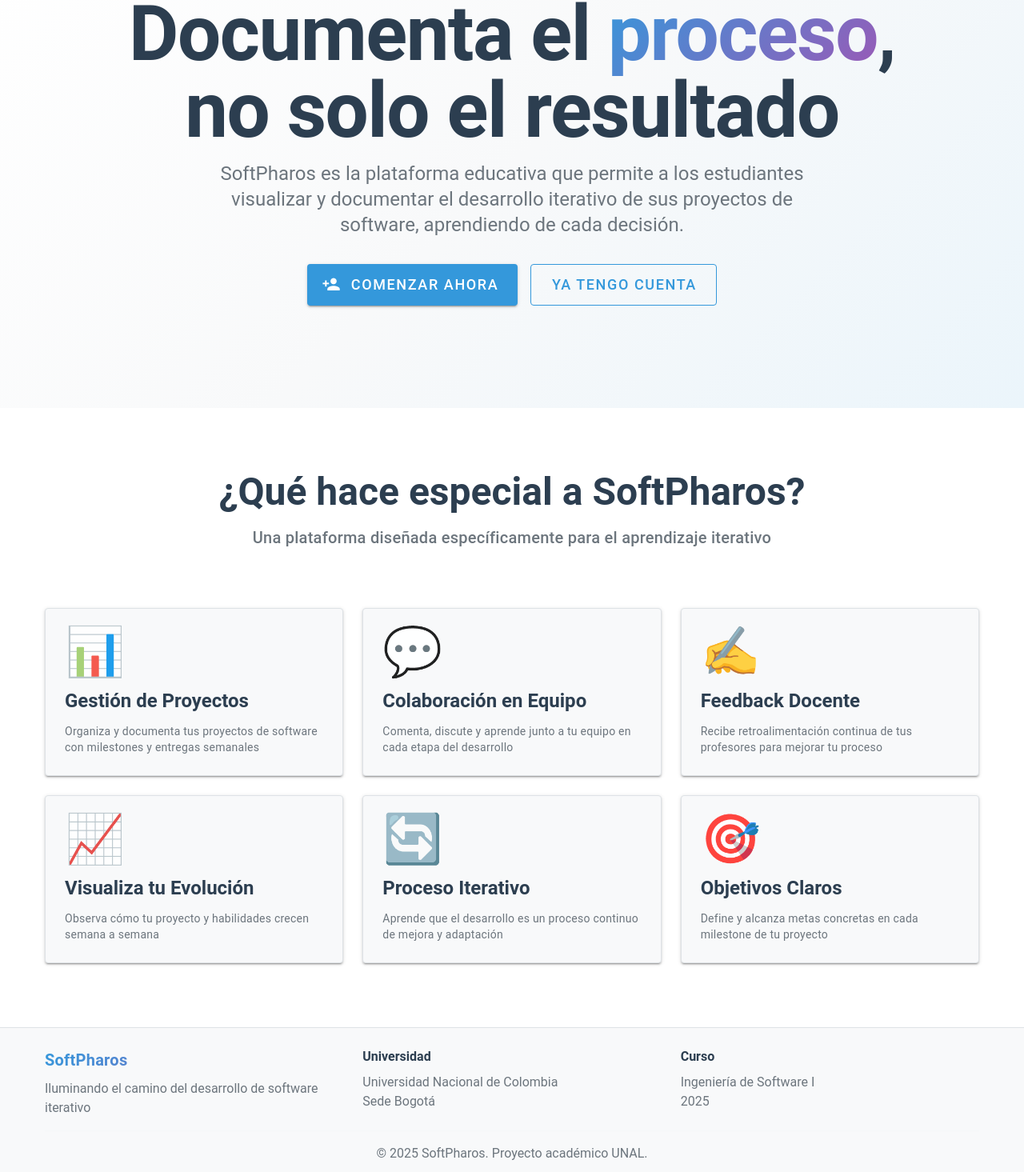
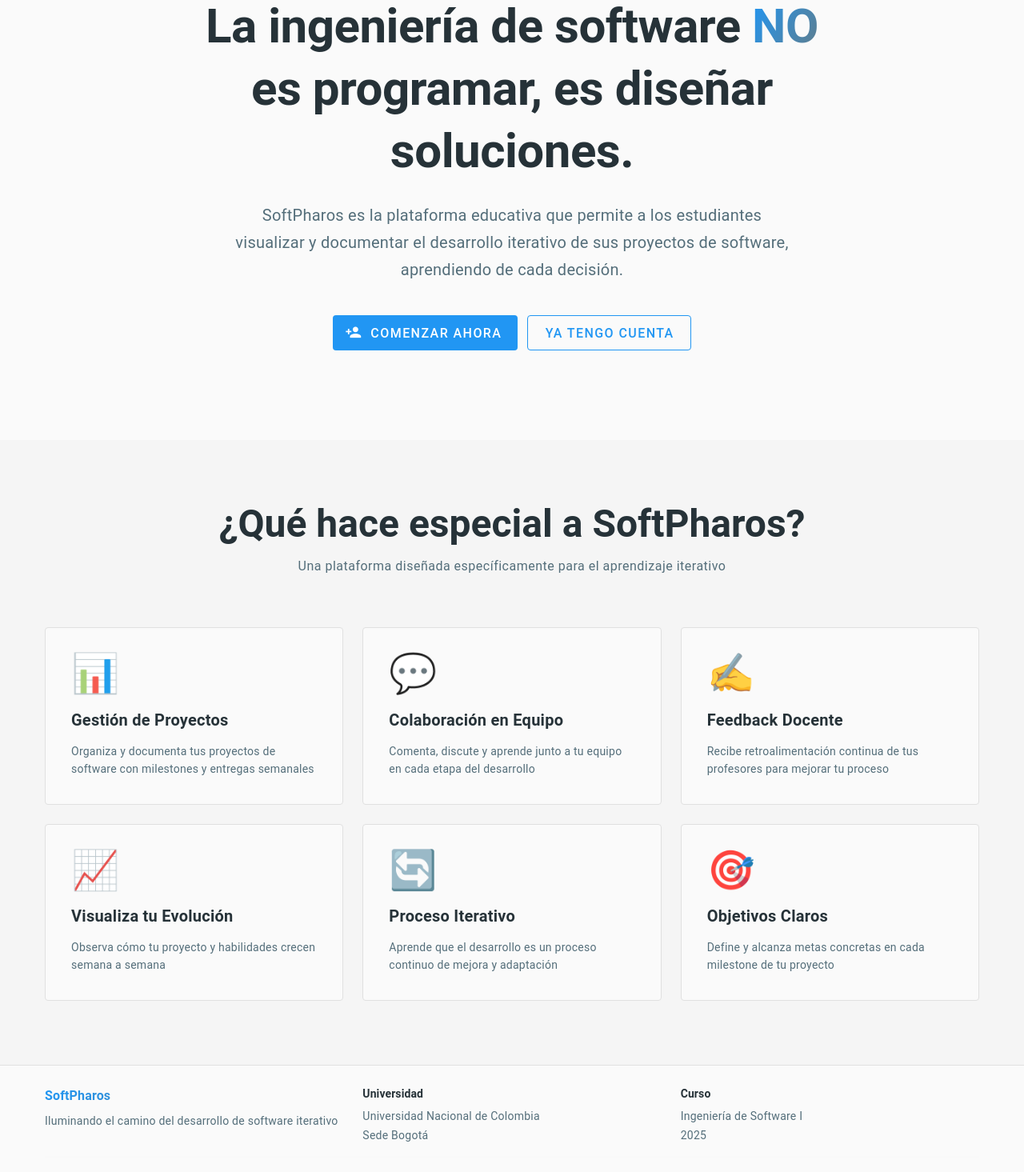
Before and after one commit to OscarAlvarezRodriguez/SoftPharos, a Vue app in the folder frontend/: page / in a window 1280 px wide. Shown: the part 150-1615 px from the top of the page at 80% size. Built offline with nearby package versions, Linux system fonts and the light colour scheme.

Commit message:
Update landing paging

```diff
--- a/frontend/src/assets/styles/theme.css
+++ b/frontend/src/assets/styles/theme.css
@@ -1,62 +1,58 @@
 :root {
-  --color-background: #ffffff;
-  --color-background-soft: #f8f9fa;
-  --color-background-mute: #e9ecef;
-  --color-primary-light: #ebf5fb;
+  --color-background: #fafafa;
+  --color-background-soft: #f5f5f5;
+  --color-background-mute: #eeeeee;
+  --color-primary-light: #f0f4f8;
 
-  --color-text: #2c3e50;
-  --color-text-secondary: #6c757d;
+  --color-text: #263238;
+  --color-text-secondary: #546e7a;
 
-  --color-primary: #3498db;
-  --color-primary-hover: #2980b9;
-  --color-accent: #9b59b6;
-  --color-accent-hover: #8e44ad;
+  --color-primary: #2196F3;
+  --color-primary-hover: #1976D2;
+  --color-accent: #607D8B;
+  --color-accent-hover: #455A64;
 
-  --color-border: #dee2e6;
-  --color-shadow: rgba(0, 0, 0, 0.1);
+  --color-border: #e0e0e0;
+  --color-shadow: rgba(0, 0, 0, 0.05);
 
-  --color-success: #27ae60;
-  --color-warning: #f39c12;
-  --color-danger: #e74c3c;
+  --color-success: #43A047;
+  --color-warning: #FB8C00;
+  --color-danger: #E53935;
 }
 
 [data-theme='dark'] {
-  --color-background: #1a1a2e;
-  --color-background-soft: #16213e;
-  --color-background-mute: #0f1624;
-  --color-primary-light: #1b4f72;
+  --color-background: #212121;
+  --color-background-soft: #2c2c2c;
+  --color-background-mute: #1a1a1a;
+  --color-primary-light: #263238;
 
-  --color-text: #eaeaea;
-  --color-text-secondary: #a0a0a0;
+  --color-text: #eceff1;
+  --color-text-secondary: #90a4ae;
 
-  --color-primary: #5dade2;
-  --color-primary-hover: #3498db;
-  --color-accent: #bb8fce;
-  --color-accent-hover: #9b59b6;
+  --color-primary: #42A5F5;
+  --color-primary-hover: #2196F3;
+  --color-accent: #78909C;
+  --color-accent-hover: #90A4AE;
 
-  --color-border: #2c3e50;
-  --color-shadow: rgba(0, 0, 0, 0.5);
+  --color-border: #37474f;
+  --color-shadow: rgba(0, 0, 0, 0.3);
 
-  --color-success: #2ecc71;
-  --color-warning: #f39c12;
-  --color-danger: #e74c3c;
+  --color-success: #66BB6A;
+  --color-warning: #FFA726;
+  --color-danger: #EF5350;
 }
 
 * {
-  transition: background-color 0.3s ease, color 0.3s ease, border-color 0.3s ease;
+  transition: background-color 0.2s ease, color 0.2s ease, border-color 0.2s ease;
 }
 
 .gradient-text {
-  background: linear-gradient(135deg, var(--color-primary), var(--color-accent));
+  background: linear-gradient(120deg, var(--color-primary), var(--color-accent));
   -webkit-background-clip: text;
   -webkit-text-fill-color: transparent;
   background-clip: text;
 }
 
 .hero-background {
-  background: linear-gradient(135deg,
-    var(--color-background) 0%,
-    var(--color-background-soft) 50%,
-    var(--color-primary-light) 100%
-  );
+  background-color: var(--color-background);
 }
--- a/frontend/src/components/home/HomeFeatures.vue
+++ b/frontend/src/components/home/HomeFeatures.vue
@@ -1,12 +1,12 @@
 <template>
-  <div class="py-16" style="background-color: var(--color-background);">
+  <div class="py-12 py-md-16" style="background-color: var(--color-background-soft);">
     <v-container>
-      <v-row justify="center" class="mb-12">
-        <v-col cols="12" class="text-center">
-          <h2 class="text-h3 font-weight-bold mb-4" style="color: var(--color-text);">
+      <v-row justify="center" class="mb-10">
+        <v-col cols="12" md="10" lg="8" class="text-center">
+          <h2 class="text-h4 text-md-h3 font-weight-bold mb-4" style="color: var(--color-text);">
             ¿Qué hace especial a SoftPharos?
           </h2>
-          <p class="text-h6" style="color: var(--color-text-secondary);">
+          <p class="text-body-1" style="color: var(--color-text-secondary);">
             Una plataforma diseñada específicamente para el aprendizaje iterativo
           </p>
         </v-col>
@@ -21,16 +21,16 @@
           lg="4"
         >
           <v-card
-            elevation="2"
-            class="h-100"
-            style="background-color: var(--color-background-soft); border: 1px solid var(--color-border);"
+            elevation="0"
+            class="h-100 pa-2"
+            style="background-color: var(--color-background); border: 1px solid var(--color-border);"
           >
             <v-card-text class="pa-6">
-              <div class="text-h2 mb-4">{{ feature.icon }}</div>
-              <h3 class="text-h5 font-weight-bold mb-3" style="color: var(--color-text);">
+              <div class="text-h3 mb-4">{{ feature.icon }}</div>
+              <h3 class="text-h6 font-weight-bold mb-3" style="color: var(--color-text);">
                 {{ feature.title }}
               </h3>
-              <p style="color: var(--color-text-secondary);">
+              <p class="text-body-2" style="color: var(--color-text-secondary); line-height: 1.6;">
                 {{ feature.description }}
               </p>
             </v-card-text>
--- a/frontend/src/components/home/HomeHero.vue
+++ b/frontend/src/components/home/HomeHero.vue
@@ -1,24 +1,24 @@
 <template>
-  <div class="hero-background py-16">
+  <div class="hero-background py-12 py-md-16">
     <v-container>
       <v-row justify="center">
-        <v-col cols="12" class="text-center">
-          <h1 class="text-h2 text-sm-h1 font-weight-bold mb-4" style="color: var(--color-text);">
-            Documenta el <span class="gradient-text">proceso</span>,<br>
-            no solo el resultado
+        <v-col cols="12" md="10" lg="8" class="text-center">
+          <h1 class="text-h3 text-md-h2 font-weight-bold mb-6" style="color: var(--color-text); line-height: 1.3;">
+            La ingeniería de software <span class="gradient-text">NO</span> es programar, es diseñar soluciones.
           </h1>
 
-          <p class="text-h6 text-sm-h5 mb-8 mx-auto" style="color: var(--color-text-secondary); max-width: 800px;">
+          <p class="text-body-1 text-md-h6 mb-10 mx-auto" style="color: var(--color-text-secondary); max-width: 700px; line-height: 1.7; font-weight: 400;">
             SoftPharos es la plataforma educativa que permite a los estudiantes visualizar
             y documentar el desarrollo iterativo de sus proyectos de software, aprendiendo
             de cada decisión.
           </p>
 
-          <div class="d-flex flex-column flex-sm-row justify-center ga-4 mb-12">
+          <div class="d-flex flex-column flex-sm-row justify-center ga-3 mb-8">
             <v-btn
               to="/register"
               color="primary"
-              size="x-large"
+              size="large"
+              elevation="0"
               prepend-icon="mdi-account-plus"
             >
               Comenzar Ahora
@@ -28,7 +28,8 @@
               to="/login"
               variant="outlined"
               color="primary"
-              size="x-large"
+              size="large"
+              elevation="0"
             >
               Ya tengo cuenta
             </v-btn>
--- a/frontend/src/components/layout/AppFooter.vue
+++ b/frontend/src/components/layout/AppFooter.vue
@@ -1,24 +1,24 @@
 <template>
-  <v-footer style="background-color: var(--color-background-soft); border-top: 1px solid var(--color-border);">
+  <v-footer style="background-color: var(--color-background); border-top: 1px solid var(--color-border);">
     <v-container>
       <v-row>
         <v-col cols="12" md="4">
-          <h3 class="gradient-text text-h6 font-weight-bold mb-2">SoftPharos</h3>
-          <p style="color: var(--color-text-secondary);">
+          <h3 class="gradient-text text-subtitle-1 font-weight-bold mb-2">SoftPharos</h3>
+          <p class="text-body-2" style="color: var(--color-text-secondary);">
             Iluminando el camino del desarrollo de software iterativo
           </p>
         </v-col>
 
         <v-col cols="12" md="4">
-          <h4 class="font-weight-bold mb-2" style="color: var(--color-text);">Universidad</h4>
-          <p style="color: var(--color-text-secondary);">Universidad Nacional de Colombia</p>
-          <p style="color: var(--color-text-secondary);">Sede Bogotá</p>
+          <h4 class="text-subtitle-2 font-weight-bold mb-2" style="color: var(--color-text);">Universidad</h4>
+          <p class="text-body-2 mb-1" style="color: var(--color-text-secondary);">Universidad Nacional de Colombia</p>
+          <p class="text-body-2" style="color: var(--color-text-secondary);">Sede Bogotá</p>
         </v-col>
 
         <v-col cols="12" md="4">
-          <h4 class="font-weight-bold mb-2" style="color: var(--color-text);">Curso</h4>
-          <p style="color: var(--color-text-secondary);">Ingeniería de Software I</p>
-          <p style="color: var(--color-text-secondary);">{{ currentYear }}</p>
+          <h4 class="text-subtitle-2 font-weight-bold mb-2" style="color: var(--color-text);">Curso</h4>
+          <p class="text-body-2 mb-1" style="color: var(--color-text-secondary);">Ingeniería de Software I</p>
+          <p class="text-body-2" style="color: var(--color-text-secondary);">{{ currentYear }}</p>
         </v-col>
       </v-row>
 
@@ -26,7 +26,7 @@
 
       <v-row>
         <v-col cols="12" class="text-center">
-          <p style="color: var(--color-text-secondary);">
+          <p class="text-caption" style="color: var(--color-text-secondary);">
             &copy; {{ currentYear }} SoftPharos. Proyecto académico UNAL.
           </p>
         </v-col>
--- a/frontend/src/components/layout/AppNavbar.vue
+++ b/frontend/src/components/layout/AppNavbar.vue
@@ -1,16 +1,16 @@
 <template>
-  <v-app-bar elevation="1" style="background-color: var(--color-background); border-bottom: 1px solid var(--color-border);">
+  <v-app-bar elevation="0" style="background-color: var(--color-background); border-bottom: 1px solid var(--color-border);">
     <v-container class="d-flex align-center">
       <v-app-bar-title>
         <router-link to="/" class="d-flex align-center text-decoration-none">
-          <v-avatar size="40" class="mr-2">
-            <svg width="40" height="40" viewBox="0 0 40 40">
-              <circle cx="20" cy="20" r="18" :fill="colors.primary" opacity="0.2"/>
+          <v-avatar size="36" class="mr-2">
+            <svg width="36" height="36" viewBox="0 0 40 40">
+              <circle cx="20" cy="20" r="18" :fill="colors.primary" opacity="0.15"/>
               <path d="M20 8L28 16L20 24L12 16L20 8Z" :fill="colors.primary"/>
               <path d="M20 16L28 24L20 32L12 24L20 16Z" :fill="colors.accent"/>
             </svg>
           </v-avatar>
-          <span class="gradient-text text-h5 font-weight-bold">SoftPharos</span>
+          <span class="gradient-text text-h6 font-weight-bold">SoftPharos</span>
         </router-link>
       </v-app-bar-title>
 
@@ -20,13 +20,14 @@
         :icon="themeStore.currentTheme === 'dark' ? 'mdi-white-balance-sunny' : 'mdi-weather-night'"
         @click="themeStore.toggleTheme"
         variant="text"
+        size="small"
       ></v-btn>
 
-      <v-btn to="/login" variant="outlined" color="primary" class="ml-2">
+      <v-btn to="/login" variant="text" color="primary" class="ml-2">
         Iniciar Sesión
       </v-btn>
 
-      <v-btn to="/register" color="primary" class="ml-2">
+      <v-btn to="/register" color="primary" elevation="0" class="ml-2">
         Registrarse
       </v-btn>
     </v-container>
--- a/frontend/src/plugins/vuetify.js
+++ b/frontend/src/plugins/vuetify.js
@@ -12,24 +12,28 @@
     themes: {
       light: {
         colors: {
-          primary: '#3498db',
-          secondary: '#9b59b6',
-          accent: '#2980b9',
-          error: '#e74c3c',
-          info: '#3498db',
-          success: '#27ae60',
-          warning: '#f39c12'
+          primary: '#2196F3',
+          secondary: '#607D8B',
+          accent: '#1976D2',
+          error: '#E53935',
+          info: '#2196F3',
+          success: '#43A047',
+          warning: '#FB8C00',
+          background: '#fafafa',
+          surface: '#ffffff'
         }
       },
       dark: {
         colors: {
-          primary: '#5dade2',
-          secondary: '#bb8fce',
-          accent: '#3498db',
-          error: '#e74c3c',
-          info: '#5dade2',
-          success: '#2ecc71',
-          warning: '#f39c12'
+          primary: '#42A5F5',
+          secondary: '#78909C',
+          accent: '#2196F3',
+          error: '#EF5350',
+          info: '#42A5F5',
+          success: '#66BB6A',
+          warning: '#FFA726',
+          background: '#212121',
+          surface: '#2c2c2c'
         }
       }
     }
```
